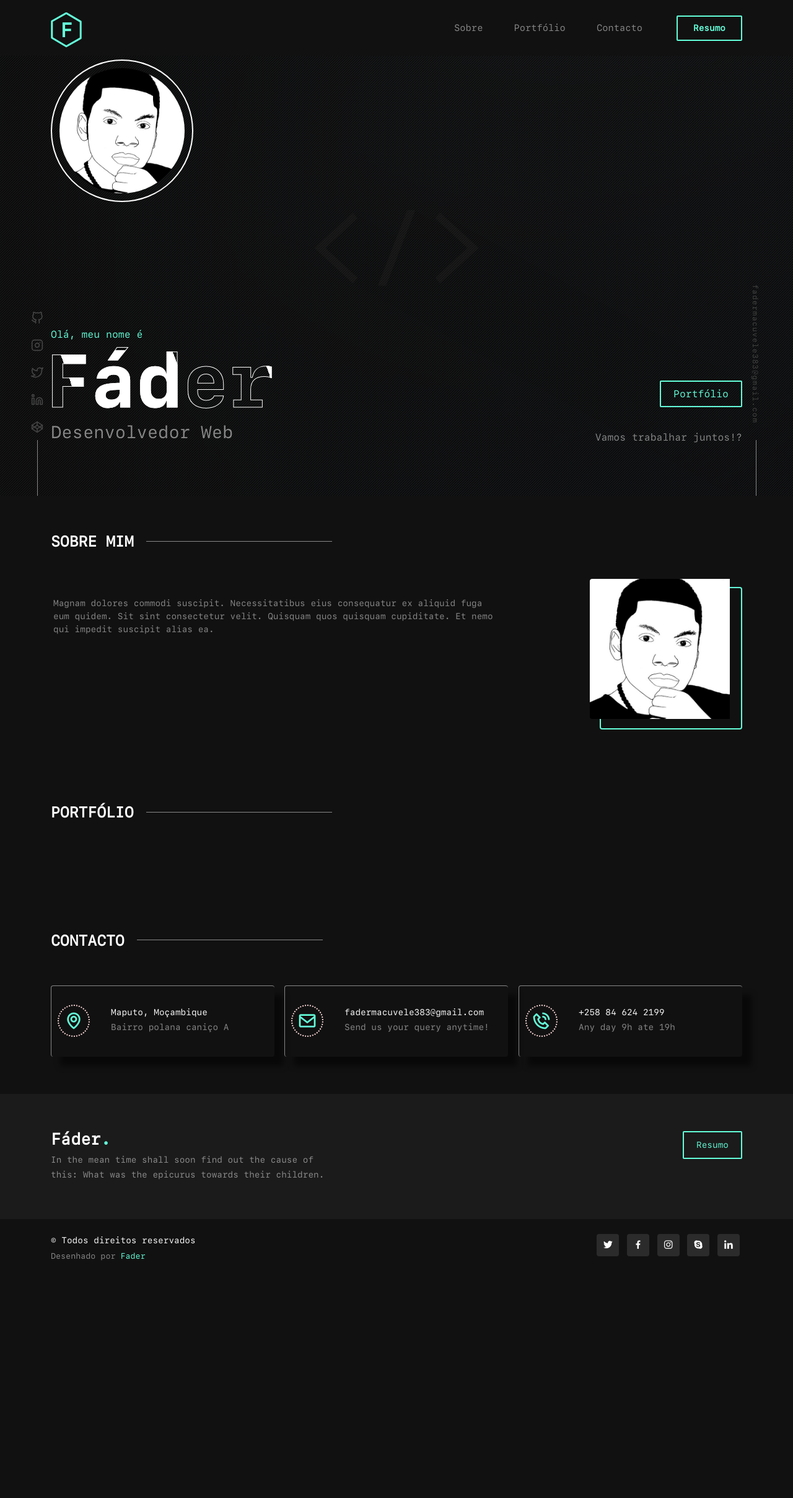
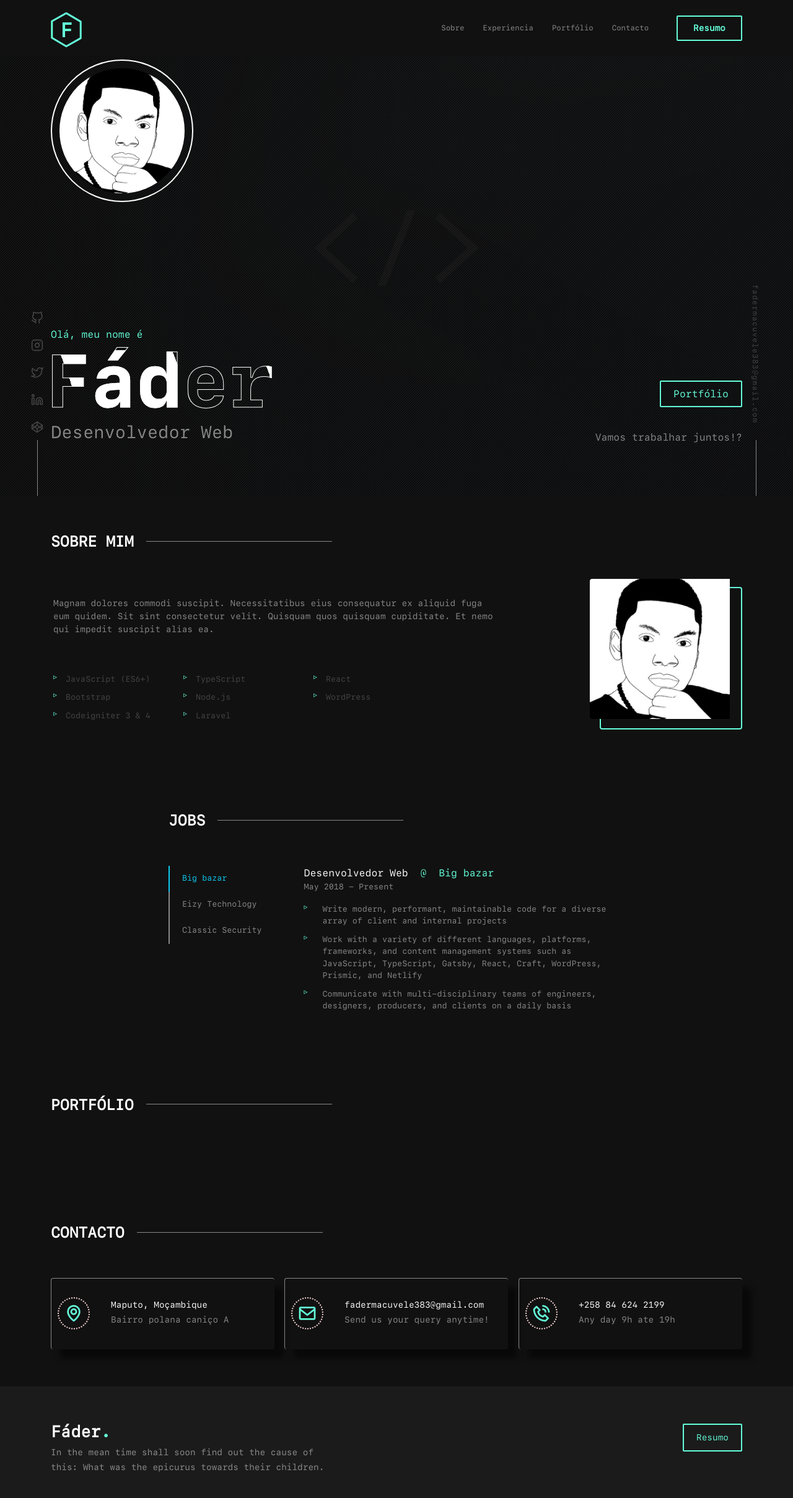
Before and after one commit to fader-azevedo/resume, a PHP site: page / in a window 1280 px wide. Shown: the top 2417 px of the page at 62% size. Before the commit the page ends 2034 px from the top, so only its background shows below. Run offline with PHP 8.4, Linux system fonts and the light colour scheme.

Commit message:
another awesome

```diff
--- a/assets/css/custom.css
+++ b/assets/css/custom.css
@@ -82,27 +82,6 @@ body{
     color: #64ffda;
 }
 
-/*header*/
-#header {
-    background-color: #111111;
-    /*background: transparent !important;*/
-}
-.navbar a, .navbar a:focus{
-    padding: 8px 25px;
-}
-
-.navbar .active,  .navbar .active:focus{
-    border: #64ffda dashed 2px;
-    color: #64ffda;
-}
-.navbar a{
-    color: rgba(255, 255, 255, .5) !important;
-    font-family: "SF Mono Regular", sans-serif;
-    font-weight: normal !important;
-}
-.navbar a:hover{
-    color: #64ffda !important;
-}
 .get-started-btn {
     margin-left: 30px;
     background: transparent;
--- a/assets/css/style.css
+++ b/assets/css/style.css
@@ -582,10 +598,41 @@ section {
     color: #848484;
 }
 
-.about .box {
+.about .image-box {
     width: 230px;
     height: 230px;
     border: 2px solid #64ffda
+}
+
+.about .image-box img {
+    top: -15px;
+    left: -8%
+}
+
+.about ul.skills-list {
+    display: grid;
+    grid-template-columns: repeat(3, minmax(140px, 200px));
+    gap: 0 10px;
+    padding: 0;
+    margin: 20px 0 0;
+    overflow: hidden;
+    list-style: none;
+}
+
+.about ul.skills-list li::before {
+    content: "▹";
+    position: absolute;
+    left: 0;
+    color: #64ffda;
+    font-size: 12px;
+    line-height: 12px;
+}
+
+.about ul.skills-list li {
+    position: relative;
+    margin-bottom: 10px;
+    padding-left: 20px;
+    font-size: 13px;
 }
 
 @media (max-width: 1200px) {
@@ -1033,3 +1034,134 @@ section {
     color: #64ffda;
     text-decoration: none;
 }
+
+#jobs .inner {
+    display: flex;
+}
+
+#jobs .nav {
+    display: block;
+}
+
+#jobs .companies {
+    position: relative;
+    z-index: 3;
+    width: max-content;
+    padding: 0;
+    margin: 0;
+    list-style: none;
+}
+
+.range {
+    font-size: 13px;
+}
+
+#jobs ul.desc {
+    list-style: none;
+    padding-left: 0 !important;
+}
+
+#jobs ul.desc li {
+    position: relative;
+    font-size: 13px;
+    padding-left: 30px;
+    margin-bottom: 10px;
+}
+
+#jobs ul.desc li::before {
+    content: "▹";
+    position: absolute;
+    left: 0;
+    color: #64ffda;
+    font-size: 12px;
+    line-height: 12px;
+}
+
+.job-link {
+    position: relative;
+    transition: all 0.25s cubic-bezier(0.645, 0.045, 0.355, 1);;
+    display: flex;
+    -webkit-box-align: center;
+    align-items: center;
+    /*width: 100%;*/
+    height: 42px;
+    padding: 0 20px 2px;
+    border: 0;
+    border-left: 2px solid rgba(255, 255, 255, .5) !important;
+    background-color: transparent;
+    color: rgba(255, 255, 255, .5) !important;
+    font-size: 13px;
+    text-align: left;
+    white-space: nowrap;
+}
+
+.job-link:hover {
+    color: #64ffda !important;
+    background: rgba(100, 255, 218, 0.2) !important;
+}
+
+
+.job-link.active {
+    border-left: 2px solid #0dcaf0 !important;
+    color: #0dcaf0 !important;
+}
+
+@media (max-width: 480px) {
+    .companies {
+        width: calc(100% + 50px);
+    }
+
+    /*.job-link {*/
+    /*    display: flex;*/
+    /*    -webkit-box-pack: center;*/
+    /*    justify-content: center;*/
+    /*    -webkit-box-align: center;*/
+    /*    align-items: center;*/
+    /*    min-width: 120px;*/
+    /*    !*width: 40px !important;*!*/
+    /*    padding: 0 15px;*/
+    /*    border: 0 !important;*/
+    /*    text-align: left;*/
+    /*}*/
+}
+
+@media (max-width: 600px) {
+
+    #jobs .inner {
+        display: block;
+    }
+
+    #jobs .nav {
+        display: flex !important;
+    }
+
+    #jobs .companies {
+        display: flex !important;
+        flex-wrap: nowrap;
+        overflow: auto !important;
+        margin-bottom: 30px;
+        width: 100%;
+    }
+
+    .job-link {
+        display: flex;
+        -webkit-box-pack: center;
+        justify-content: center;
+        -webkit-box-align: center;
+        align-items: center;
+        min-width: 150px;
+        margin: 0 10px;
+        padding: 0 15px;
+        border: 0 !important;
+        text-align: left;
+    }
+
+    .job-link.active {
+        border: 0 !important;
+        border-bottom: 2px solid #0dcaf0 !important;
+    }
+}
+
+/**, ::before, ::after {*/
+/*    box-sizing: inherit;*/
+/*}*/
--- a/index.html
+++ b/index.html
@@ -102,6 +102,7 @@
         <nav id="navbar" class="navbar order-last order-lg-0">
             <ul>
                 <li><a class="nav-link scrollto " href="#about">Sobre</a></li>
+                <li><a class="nav-link scrollto " href="#jobs">Experiencia</a></li>
                 <li><a class="nav-link scrollto " href="#portfolio">Portfólio</a></li>
                 <li><a class="nav-link scrollto " href="#contact">Contacto</a></li>
             </ul>
@@ -158,14 +159,85 @@
                 <div class="col-md-8 ps-0">
                     <div class="card bg-transparent border-0">
                         <div class="card-body">
-                            <p class="text-white-50 text-start">Magnam dolores commodi suscipit. Necessitatibus eius consequatur ex aliquid fuga eum quidem. Sit sint
-                                consectetur velit. Quisquam quos quisquam cupiditate. Et nemo qui impedit suscipit alias ea.</p>
+                            <p class="text-white-50 text-start">Magnam dolores commodi suscipit. Necessitatibus eius
+                                consequatur ex aliquid fuga eum quidem. Sit sint
+                                consectetur velit. Quisquam quos quisquam cupiditate. Et nemo qui impedit suscipit alias
+                                ea.</p>
+
+                            <br>
+                            <ul class="skills-list">
+                                <li>JavaScript (ES6+)</li>
+                                <li>TypeScript</li>
+                                <li>React</li>
+                                <li>Bootstrap</li>
+                                <li>Node.js</li>
+                                <li>WordPress</li>
+                                <li>Codeigniter 3 & 4</li>
+                                <li>Laravel</li>
+                            </ul>
                         </div>
                     </div>
                 </div>
                 <div class="col-md-4 d-flex justify-content-end">
-                    <div class="rounded position-relative box">
-                        <img src="assets/img/fader-face.jpg" class="rounded-start position-absolute w-100" style="top:-15px; left: -8%" alt="">
+                    <div class="rounded position-relative image-box">
+                        <img src="assets/img/fader-face.jpg" class="rounded-start position-absolute w-100" alt="">
+                    </div>
+                </div>
+            </div>
+        </div>
+    </section>
+    <section id="jobs" class="jobs bg-main">
+        <div class="container" data-aos="fade-up">
+            <div class="row justify-content-center">
+                <div class="col-lg-8 col-sm-12">
+
+                    <div class="section-title">
+                        <h2>Jobs</h2>
+                        <p class="text-start"></p>
+                    </div>
+
+                    <div class="inner">
+                        <div role="tablist" id="pills-tab" class="nav companies">
+                            <button class="job-link active" id="pills-home-tab" data-bs-toggle="pill" data-bs-target="#pills-home"
+                                    type="button" role="tab" aria-controls="pills-home" aria-selected="false">Big bazar
+                            </button>
+                            <button class="job-link" id="pills-profile-tab" data-bs-toggle="pill" data-bs-target="#pills-profile"
+                                    type="button" role="tab" aria-controls="pills-profile" aria-selected="false">Eizy Technology
+                            </button>
+                            <button class="job-link" id="pills-contact-tab" data-bs-toggle="pill" data-bs-target="#pills-contact"
+                                    type="button" role="tab" aria-controls="pills-contact" aria-selected="false">Classic Security
+                            </button>
+                        </div>
+
+                        <div class="tab-content ps-lg-5" id="pills-tabContent">
+                            <div class="tab-pane fade show active" id="pills-home" role="tabpanel" aria-labelledby="pills-home-tab">
+                                <span class="text-white">Desenvolvedor Web</span>
+                                <span class="text-active">&nbsp;@&nbsp;
+                            <a  href="https://www.bigbazar.com/" rel="noopener noreferrer" target="_blank">Big bazar</a>
+                        </span>
+                                <p class="range text-white-50">May 2018 - Present</p>
+                                <div class="text-white-50">
+                                    <ul class="desc">
+                                        <li>Write modern, performant, maintainable code for a diverse array of
+                                            client and internal projects
+                                        </li>
+                                        <li>Work with a variety of different languages, platforms, frameworks,
+                                            and content management systems such as JavaScript, TypeScript,
+                                            Gatsby, React, Craft, WordPress, Prismic, and Netlify
+                                        </li>
+                                        <li>Communicate with multi-disciplinary teams of engineers, designers,
+                                            producers, and clients on a daily basis
+                                        </li>
+                                    </ul>
+                                </div>
+                            </div>
+                            <div class="tab-pane fade" id="pills-profile" role="tabpanel" aria-labelledby="pills-profile-tab">
+                                2
+                            </div>
+                            <div class="tab-pane fade" id="pills-contact" role="tabpanel" aria-labelledby="pills-contact-tab">
+                                3
+                            </div>
+                        </div>
                     </div>
                 </div>
             </div>
```
Also changed, not shown: other parts of assets/css/style.css (+25 -55 lines).
